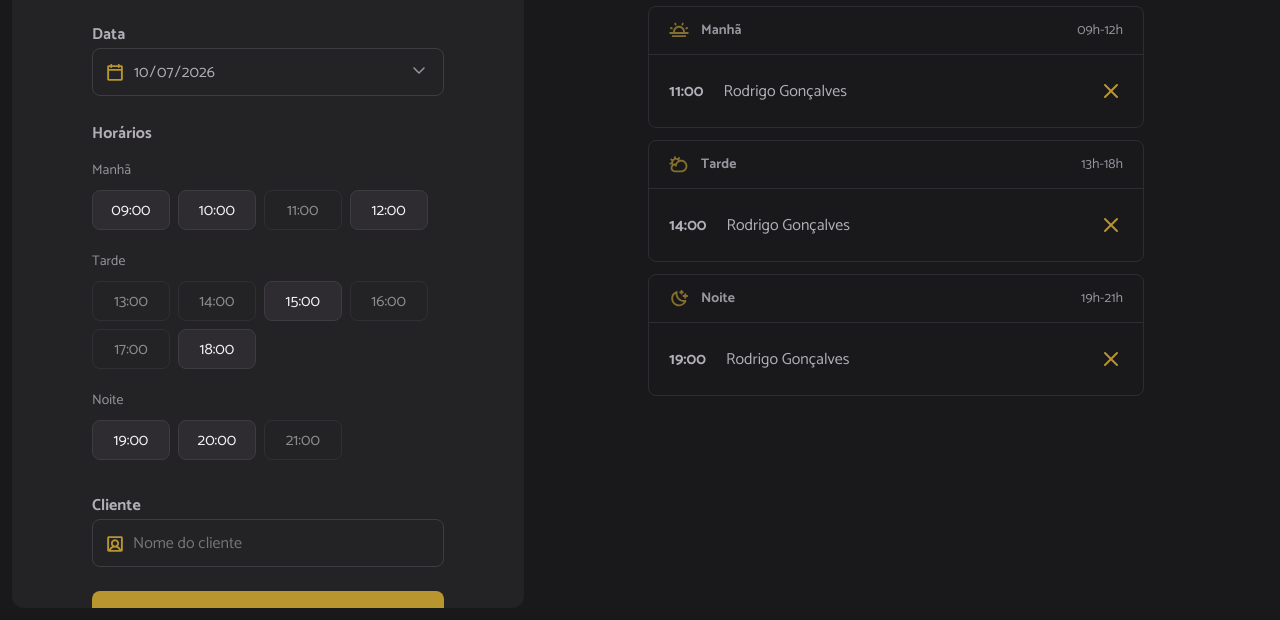
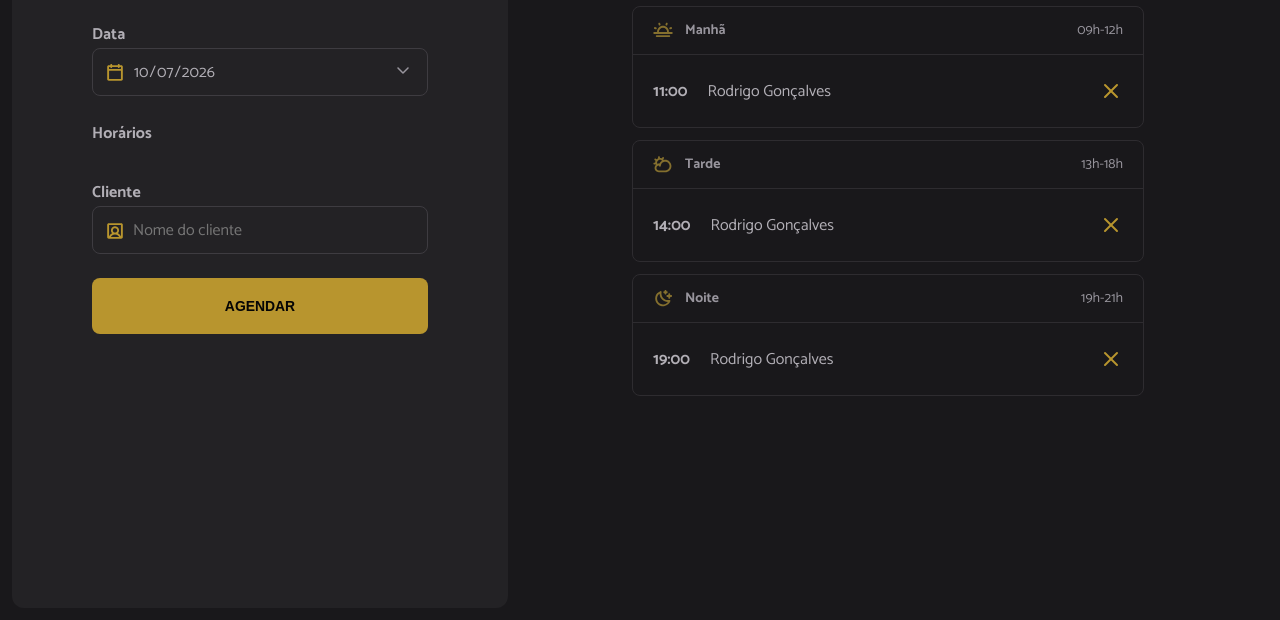
Before and after one commit to azevedodaniel/hairday, a website built with webpack: page index.html in a window 1280 px wide. Shown: the part 180-800 px from the top of the page. Built offline with nearby package versions, Linux system fonts and the light colour scheme.

Commit message:
content loading event

```diff
--- a/index.html
+++ b/index.html
@@ -37,68 +37,23 @@
 
         <span class="label">Horários</span>
         <ul id="hours" class="hours" aria-label="Horários disponíveis de manhã">
-          <!-- Exemplo: Manhã -->
-          <li data-period="morning" class="hour-period">Manhã</li>
-          <li data-period="morning" value="09:00" class="hour hour-available">
-            09:00
-          </li>
-          <li data-period="morning" value="10:00" class="hour hour-available">
-            10:00
-          </li>
-          <li data-period="morning" value="11:00" class="hour hour-unavailable">
-            11:00
-          </li>
-          <li data-period="morning" value="12:00" class="hour hour-available">
-            12:00
-          </li>
-          <!-- Exemplo: Tarde  -->
-          <li data-period="morning" class="hour-period">Tarde</li>
+          <!-- Exemplo: Manhã
+          <li data-period="morning" class="hour-period">Manhã</li> -->
+          <!-- Exemplo: Tarde
+          <li data-period="afternoon" class="hour-period">Tarde</li>
           <li
             data-period="afternoon"
             value="13:00"
             class="hour hour-unavailable"
           >
             13:00
-          </li>
-          <li
-            data-period="afternoon"
-            value="14:00"
-            class="hour hour-unavailable"
-          >
-            14:00
-          </li>
-          <li data-period="afternoon" value="15:00" class="hour hour-available">
-            15:00
-          </li>
-          <li
-            data-period="afternoon"
-            value="16:00"
-            class="hour hour-unavailable"
-          >
-            16:00
-          </li>
-          <li
-            data-period="afternoon"
-            value="17:00"
-            class="hour hour-unavailable"
-          >
-            17:00
-          </li>
-          <li data-period="afternoon" value="18:00" class="hour hour-available">
-            18:00
-          </li>
-          <!-- Exemplo: Noite -->
-          <li data-period="morning" class="hour-period">Noite</li>
+          </li> -->
+          <!-- Exemplo: Noite
+          <li data-period="night" class="hour-period">Noite</li>
 
           <li data-period="night" value="19:00" class="hour hour-available">
             19:00
-          </li>
-          <li data-period="night" value="20:00" class="hour hour-available">
-            20:00
-          </li>
-          <li data-period="night" value="21:00" class="hour hour-unavailable">
-            21:00
-          </li>
+          </li> -->
         </ul>
 
         <label for="client" class="label">Cliente</label>
--- a/src/main.js
+++ b/src/main.js
@@ -10,3 +10,4 @@ import './styles/schedule.css'
 
 // JS
 import './modules/form/submit.js'
+import './modules/load.js'
--- /dev/null
+++ b/src/modules/load.js
@@ -0,0 +1,3 @@
+document.addEventListener('DOMContentLoaded', function () {
+  console.log('DOM ESTA PRONTO')
+})
```
